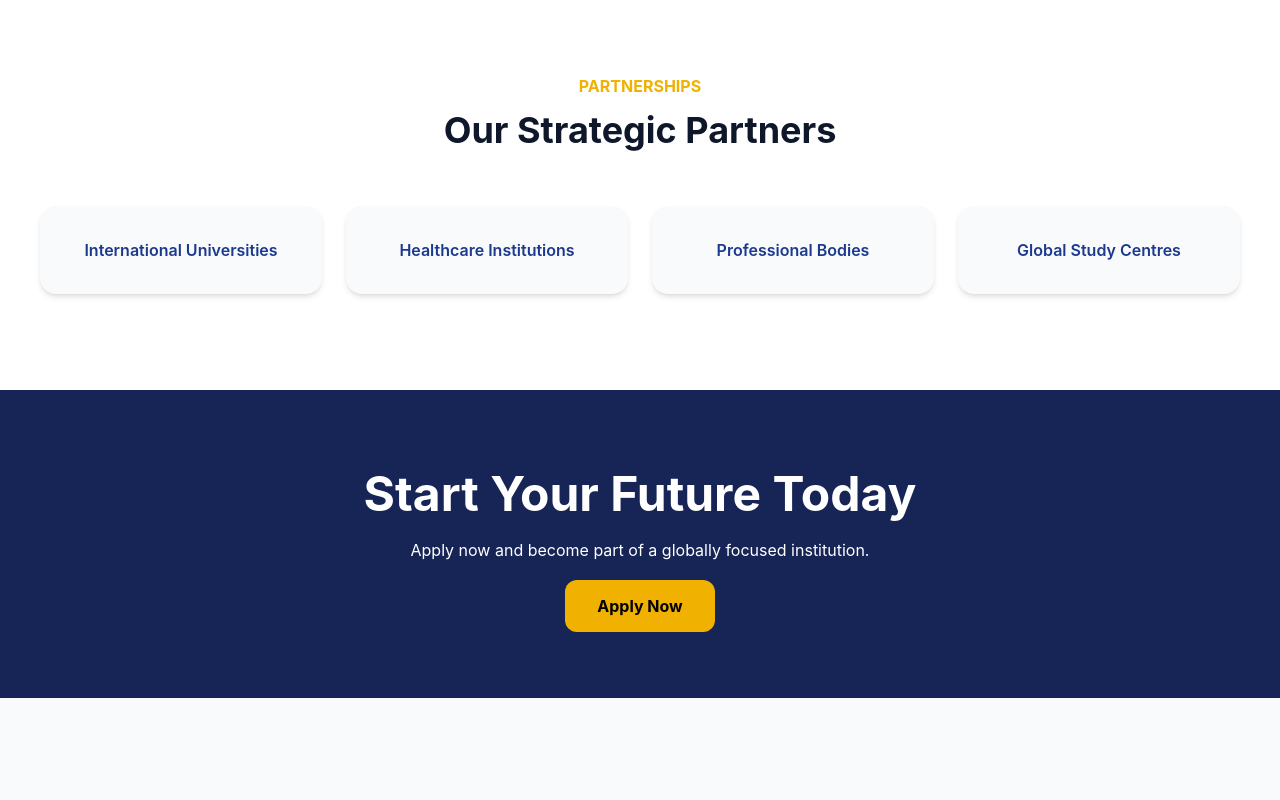
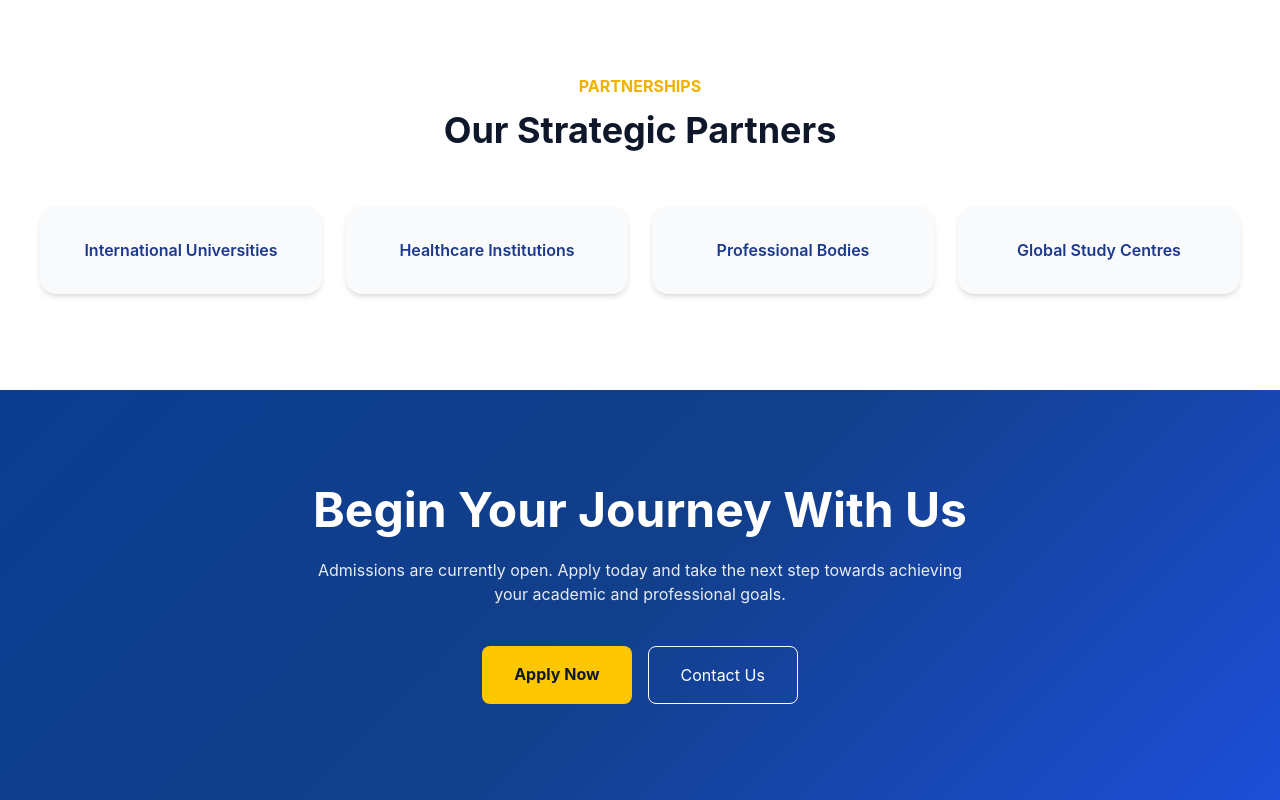
Before and after one commit to odedinaemmanuel84-dev/unisuccesscollege-, a React (Vite) app in the folder unisuccess-college/client/: page / in a window 1280 px wide. Shown: the part 3650-4450 px from the top of the page. Before the commit the page ends 4348 px from the top, so only its background shows below. Built offline with nearby package versions, Linux system fonts and the light colour scheme.

Commit message:
Update CTASection.jsx

```diff
--- a/unisuccess-college/client/src/components/CTASection.jsx
+++ b/unisuccess-college/client/src/components/CTASection.jsx
@@ -1,30 +1,37 @@
 import { Link } from "react-router-dom";
 
-function CTASection() {
+export default function CTASection() {
   return (
-    <section className="bg-blue-950 text-white py-20">
+    <section className="gradient-bg py-24">
+      <div className="container-custom px-6 text-center">
 
-      <div className="max-w-5xl mx-auto text-center px-5">
-
-        <h2 className="text-5xl font-bold mb-5">
-          Start Your Future Today
+        <h2 className="text-white text-4xl md:text-5xl font-bold">
+          Begin Your Journey With Us
         </h2>
 
-        <p className="mb-8">
-          Apply now and become part of a globally focused institution.
+        <p className="text-white/90 mt-6 max-w-2xl mx-auto">
+          Admissions are currently open. Apply today and take the next step towards achieving your academic and professional goals.
         </p>
+
+        <div className="mt-10 flex flex-col sm:flex-row justify-center gap-4">
 
           <Link
             to="/admissions"
-          className="bg-yellow-500 text-black px-8 py-4 rounded-xl font-bold"
+            className="bg-yellow-400 hover:bg-yellow-500 px-8 py-4 rounded-lg font-bold text-slate-900"
           >
             Apply Now
           </Link>
 
+          <Link
+            to="/contact"
+            className="border border-white text-white px-8 py-4 rounded-lg"
+          >
+            Contact Us
+          </Link>
+
         </div>
 
+      </div>
     </section>
   );
 }
-
-export default CTASection;
```
Lines whose indentation alone changed are shown as unchanged.
